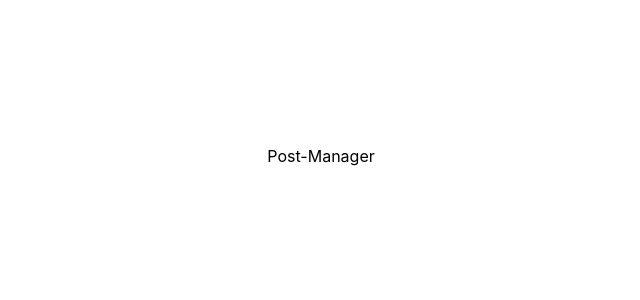
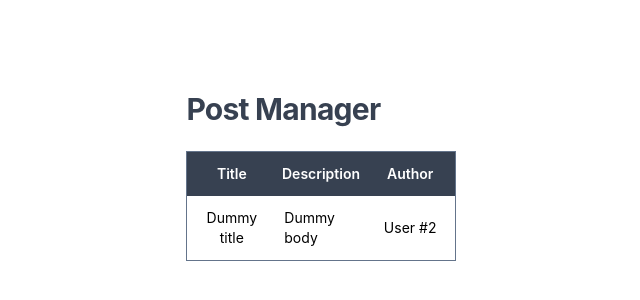
Before and after one commit to fracado/postmanager, a Vue app: page / in a window 1280 px wide. Shown: the part 224-524 px from the top of the page, without its empty margins (319-959 px from the left). Built offline with nearby package versions, Linux system fonts and the light colour scheme.

Commit message:
add posts list view component
for now with dummy posts data

```diff
--- a/src/App.vue
+++ b/src/App.vue
@@ -1,12 +1,15 @@
 <script setup>
+import PostsList from './components/PostsList.vue';
 </script>
 
 <template>
   <header>
-    <h1>Post-Manager</h1>
+    <h2 class="text-2xl font-bold leading-7 text-gray-700 sm:truncate sm:text-3xl sm:tracking-tight">
+      Post Manager
+    </h2>
   </header>
-
   <main>
+    <PostsList />
   </main>
 </template>
 
--- /dev/null
+++ b/src/components/PostsList.vue
@@ -0,0 +1,28 @@
+<script setup>
+const tableHeaders = ["Title", "Description", "Author"];
+const posts = [{
+  "userId": 2,
+  "id": 42,
+  "title": "dummy title",
+  "body": "dummy body"
+}]
+</script>
+
+<template>
+  <table id="posts-list" class="table-auto border-collapse border border-slate-500 text-sm mt-6">
+    <thead class="bg-gray-700 text-white">
+    <tr>
+      <th v-for="header in tableHeaders" :key='header' class="w-1/3 py-3 font-semibold">
+        {{header}}
+      </th>
+    </tr>
+    </thead>
+    <tbody>
+    <tr v-for="post in posts" :key='post' class="odd:bg-white even:bg-gray-200">
+      <td class="text-center first-letter:uppercase py-3 px-2">{{post.title}}</td>
+      <td class="text-left first-letter:uppercase py-3 px-2">{{post.body}}</td>
+      <td class="text-center py-3 px-2">User #{{post.userId}}</td>
+    </tr>
+    </tbody>
+  </table>
+</template>
```
